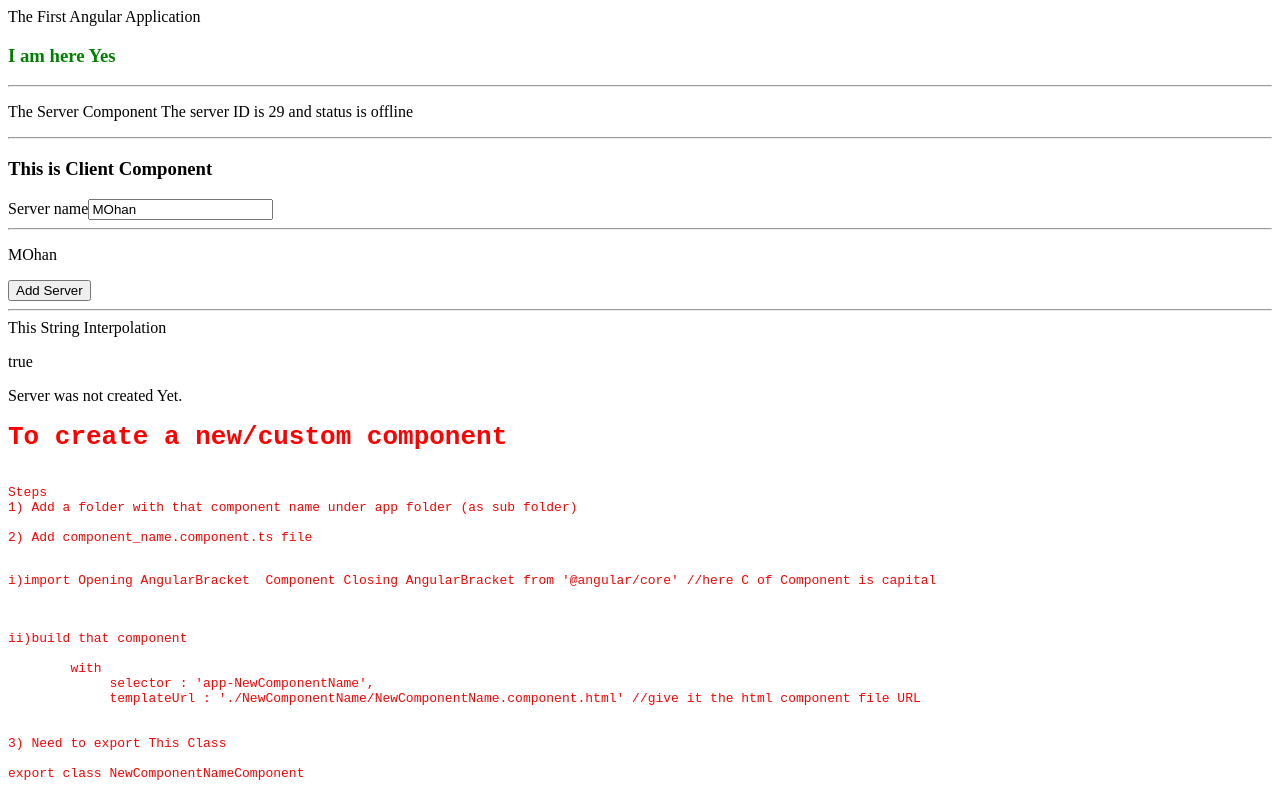
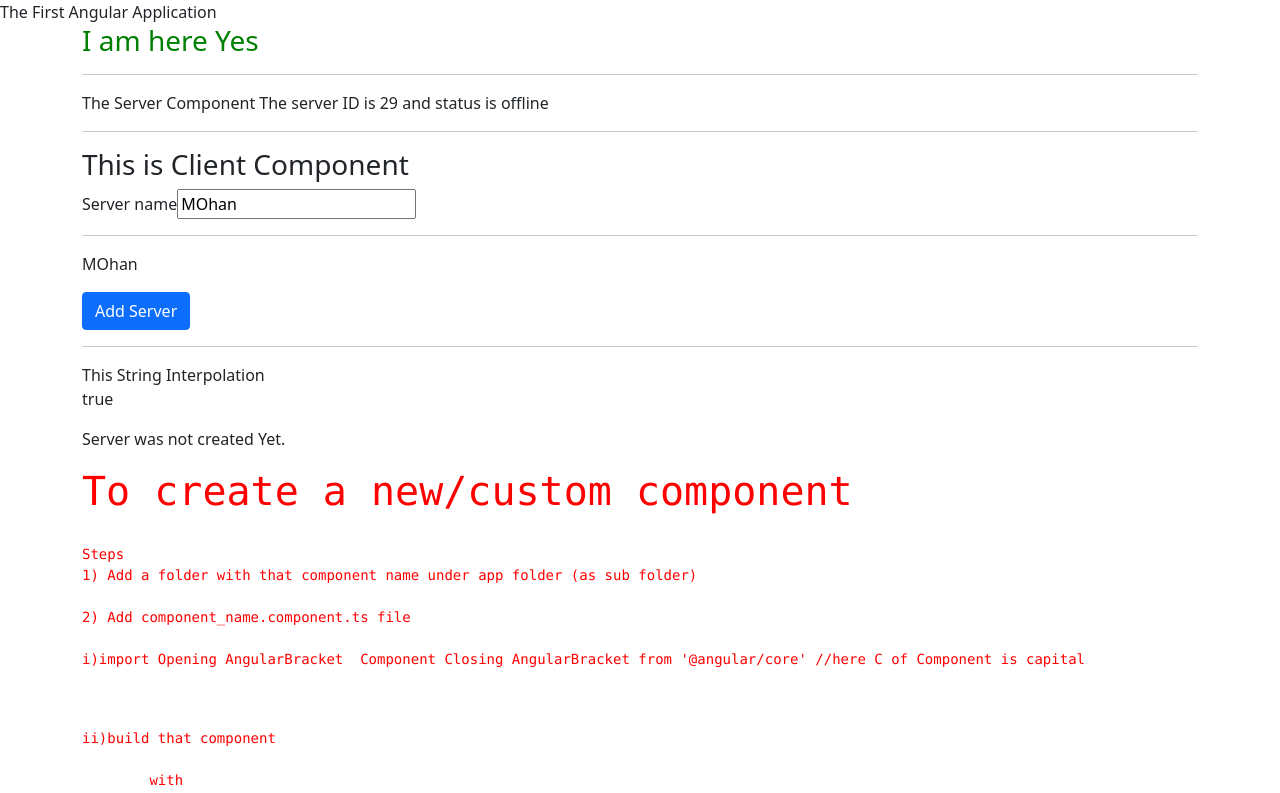
Before and after one commit to luckysingh29/Mohan_FirstAngular_learning_Project, an Angular app: page / in a window 1280 px wide. Shown: the top 793 px of the page. Built offline with nearby package versions, Linux system fonts and the light colour scheme.

Commit message:
3 files modified

```diff
--- a/angular.json
+++ b/angular.json
@@ -23,6 +23,7 @@
               "src/assets"
             ],
             "styles": [
+              "node_modules/bootstrap/dist/css/bootstrap.min.css",
               "src/styles.css"
             ],
             "scripts": []
--- a/src/styles.css
+++ b/src/styles.css
@@ -1 +1,2 @@
 /* Add application styles & imports to this file! */
+@import '~bootstrap/dist/css/bootstrap.min.css';
```
Also changed, not shown: package.json (+11 -11 lines).
